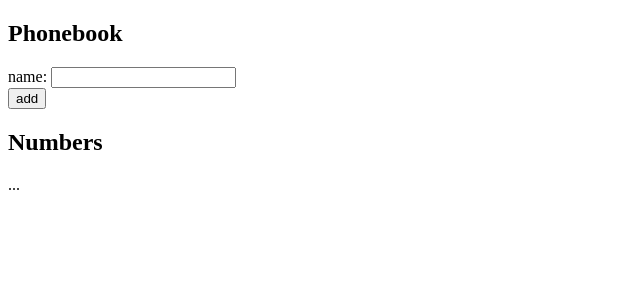
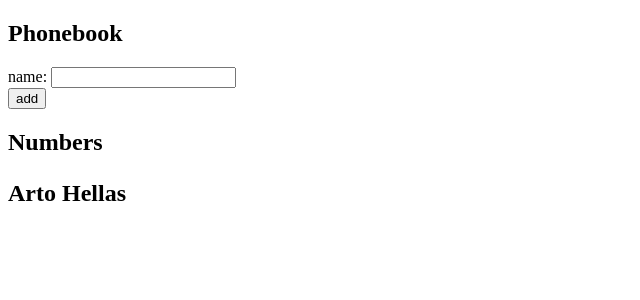
Before and after one commit to Atomize101/fullstack-exercises2020, a React (Create React App) app in the folder part2/phonebook/: page / in a window 1280 px wide. Shown: the top 300 px of the page, without its empty margins (0-640 px from the left). Built offline with nearby package versions, Linux system fonts and the light colour scheme; the HTML template or start-up script is replaced by a standard one.

Commit message:
Mapping over numbers and displaying

```diff
--- a/part2/phonebook/src/App.js
+++ b/part2/phonebook/src/App.js
@@ -2,12 +2,20 @@ import React, { useState } from 'react';
 
 const App = () => {
 	const [persons, setPersons] = useState([{ name: 'Arto Hellas' }]);
-	const [newName, setNewName] = useState('');
+	const [newName, setNewName] = useState('A new phone number');
+
+	const addPerson = (event) => {
+		event.preventDefault();
+		setPersons(persons.concat({ name: newName }));
+		setNewName('');
+	};
+
+	const numbers = () => persons.map((p, i) => <p key={i}>{p.name}</p>);
 
 	return (
 		<div>
 			<h2>Phonebook</h2>
-			<form>
+			<form onSubmit={addPerson}>
 				<div>
 					name: <input />
 				</div>
@@ -16,7 +24,7 @@ const App = () => {
 				</div>
 			</form>
 			<h2>Numbers</h2>
-			...
+			<h2>{numbers()}</h2>
 		</div>
 	);
 };
```
Also changed, not shown: 1 other file (tests, documents, lock files or other folders).
